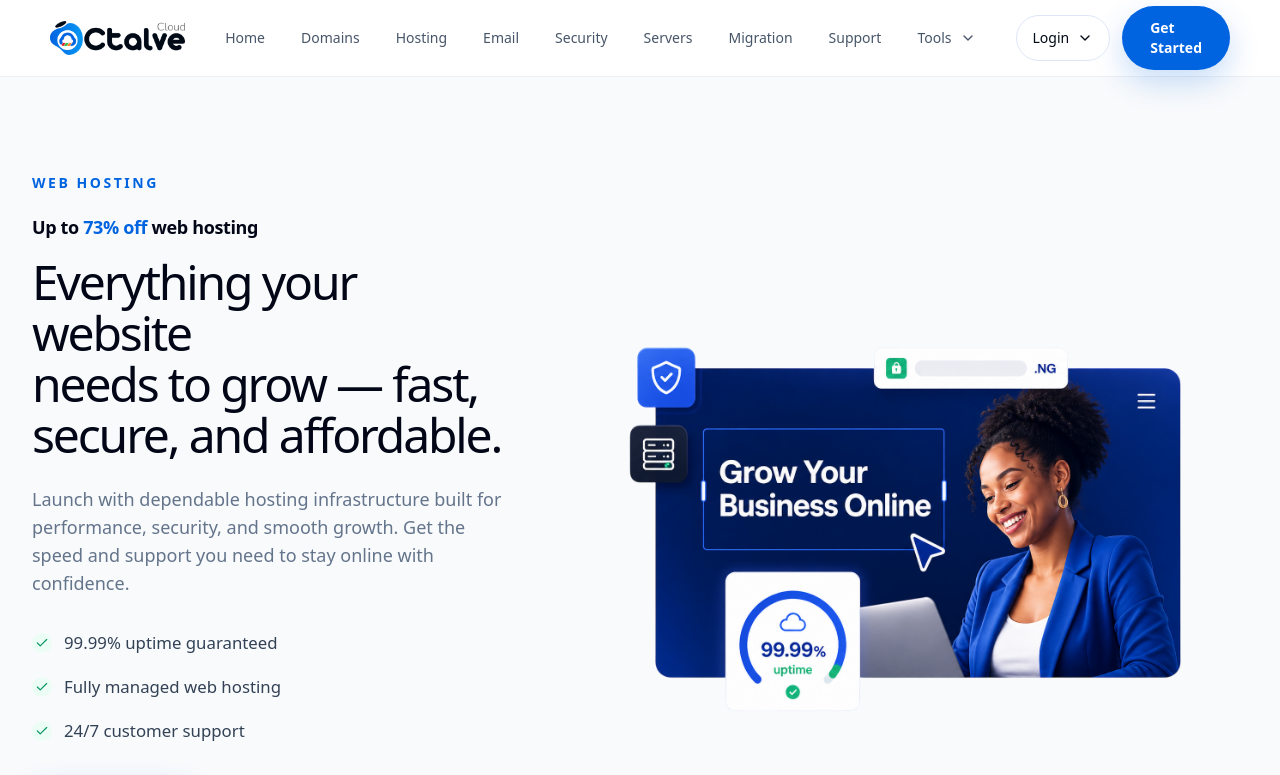
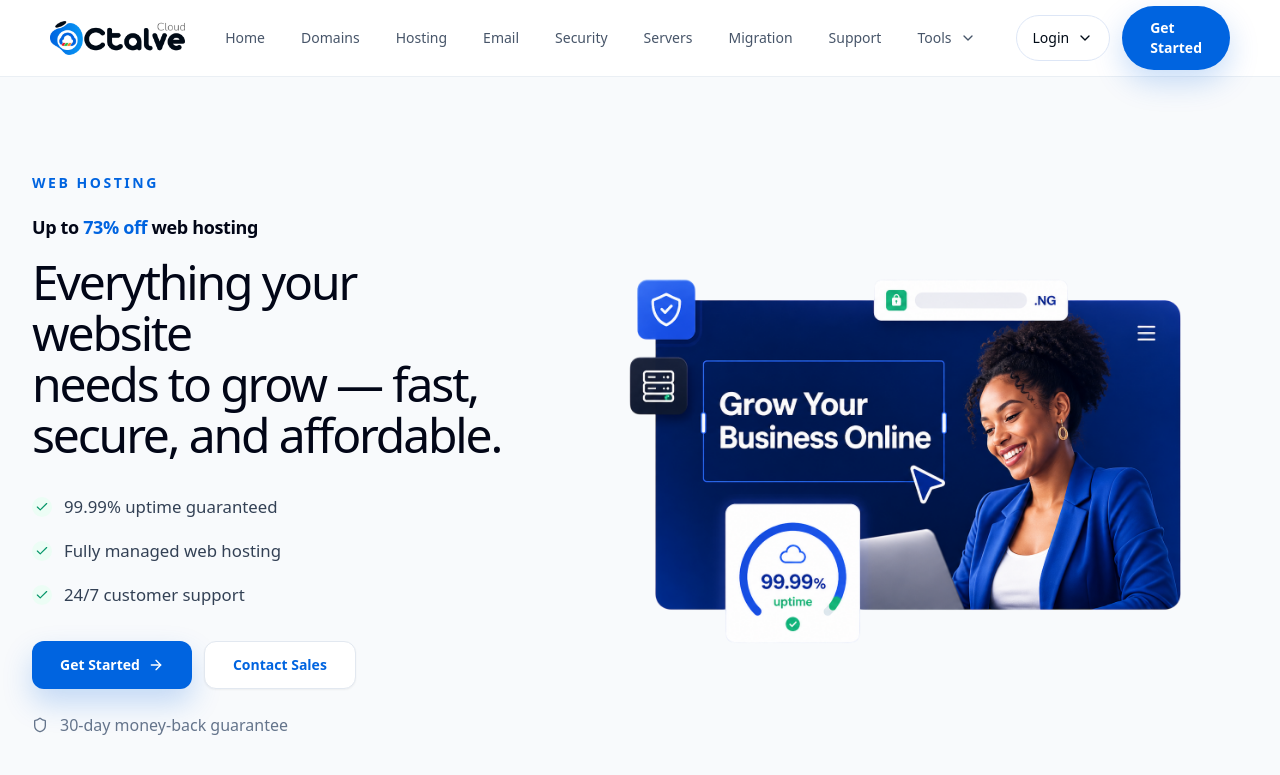
Before and after one commit to octalve-core/octalve-cloud, a Next.js app: page /hosting in a window 1280 px wide. Shown: the top 775 px of the page. Built offline with nearby package versions, Linux system fonts and the light colour scheme.

Commit message:
Update Octalve Cloud Page V16

```diff
--- a/src/features/cloud/hosting/components/Hero.tsx
+++ b/src/features/cloud/hosting/components/Hero.tsx
@@ -37,11 +37,11 @@ export function Hero() {
             <span className="block">secure, and affordable.</span>
           </h1> */}
 
-          <p className="mt-6 max-w-xl text-base leading-8 text-slate-500 sm:text-lg">
+          {/* <p className="mt-6 max-w-xl text-base leading-8 text-slate-500 sm:text-lg">
             Launch with dependable hosting infrastructure built for performance,
             security, and smooth growth. Get the speed and support you need to
             stay online with confidence.
-          </p>
+          </p> */}
 
           <ul className="mt-8 space-y-4">
             {heroPoints.map((point) => (
```
